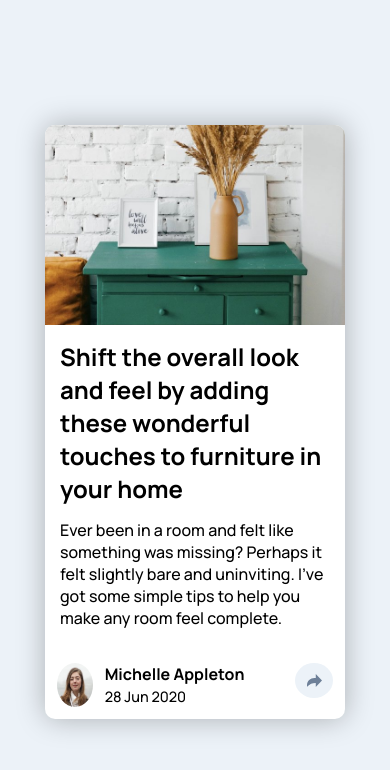
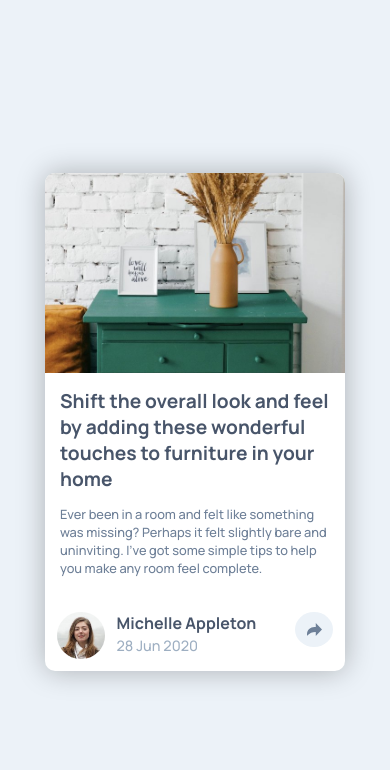
Before and after one commit to AntoineAmilien/article-preview-component-master, a plain HTML site: page index.html in a window 390 px wide. Drawn offline with Linux system fonts and the light colour scheme.

Commit message:
Ajustement des couleurs et de la taille du texte

```diff
--- a/index.css
+++ b/index.css
@@ -54,11 +54,13 @@ body {
 .card_droit_top h1 {
   font-weight: 700;
   font-size: 1.5em;
+  color: hsl(217, 19%, 35%);
 }
 
 .card_droit_top p {
   margin-top: 5%;
   font-size: 1em;
+  color: hsl(214, 17%, 51%);
 }
 
 .card_droit_bottom {
@@ -80,13 +82,15 @@ body {
   margin-left: 5%;
 }
 
-.personne p span:nth-child(1) {
+.info-personne {
   font-weight: 700;
+  color: hsl(217, 19%, 35%);
 }
 
-.personne p span:nth-child(2) {
+.date{
   font-weight: 500;
-  font-size: 0.9em
+  font-size: 0.9em;
+  color: hsl(212, 23%, 69%);
 }
 
 .partage {
@@ -146,6 +150,14 @@ body {
     padding: 5%;
   }
 
+  .card_droit_top h1 {
+    font-size: 1.2em;
+  }
+
+  .card_droit_top p {
+    font-size: 0.8em;
+  }
+
   .card_droit_bottom {
     padding: 4%;
     justify-content: space-around;
@@ -153,6 +165,12 @@ body {
 
   .partage {
     width: 50px;
+  }
+
+
+  .personne img {
+    width: 20%;
+    border-radius: 50%;
   }
 }
 
--- a/index.html
+++ b/index.html
@@ -31,8 +31,9 @@
           <div class="personne">
             <img src="images/avatar-michelle.jpg" alt="img personne">
             <p>
-              <span>Michelle Appleton<br></span>
-              <span>28 Jun 2020</span>
+              <span class="info-personne">Michelle Appleton</span>
+              <br>
+              <span class="date">28 Jun 2020</span>
             </p>
           </div>
           <a class="partage" onclick="partage()">
--- a/index.js
+++ b/index.js
@@ -20,8 +20,9 @@
       container.innerHTML = "<div class='personne'>" +
         "<img src='images/avatar-michelle.jpg' alt='img personne'>" +
         "<p>" +
-        "<span>Michelle Appleton<br></span>" +
-        "<span>28 Jun 2020</span>" +
+        "<span class='info-personne'>Michelle Appleton</span>" +
+        "<br>"+
+        "<span class='date'>28 Jun 2020</span>" +
         "</p>" +
         "</div>" +
         "<a class='partage' onclick='partage()'>" +
@@ -76,9 +77,9 @@
         //ajouter la bulle
         container.insertAdjacentHTML('afterbegin', "<div id='bubble-share' class='bubble-share'>" +
           "<p style='letter-spacing: 0.3em; color:hsl(212, 23%, 69%)'>SHARE</p>" +
-          "<img style='margin-left:20px;' src='images/icon-facebook.svg' alt='facebook'>" +
-          "<img style='margin-left:10px;'  src='images/icon-twitter.svg' alt='twitter'>" +
-          "<img style='margin-left:10px;'  src='images/icon-pinterest.svg' alt='pinterest'>" +
+          "<img style='margin: auto 0; margin-left:20px;' src='images/icon-facebook.svg' alt='facebook'>" +
+          "<img style='margin: auto 0; margin-left:10px;'  src='images/icon-twitter.svg' alt='twitter'>" +
+          "<img style='margin: auto 0; margin-left:10px;'  src='images/icon-pinterest.svg' alt='pinterest'>" +
           "<br/>" +
           "</div>")
       } else {
```
